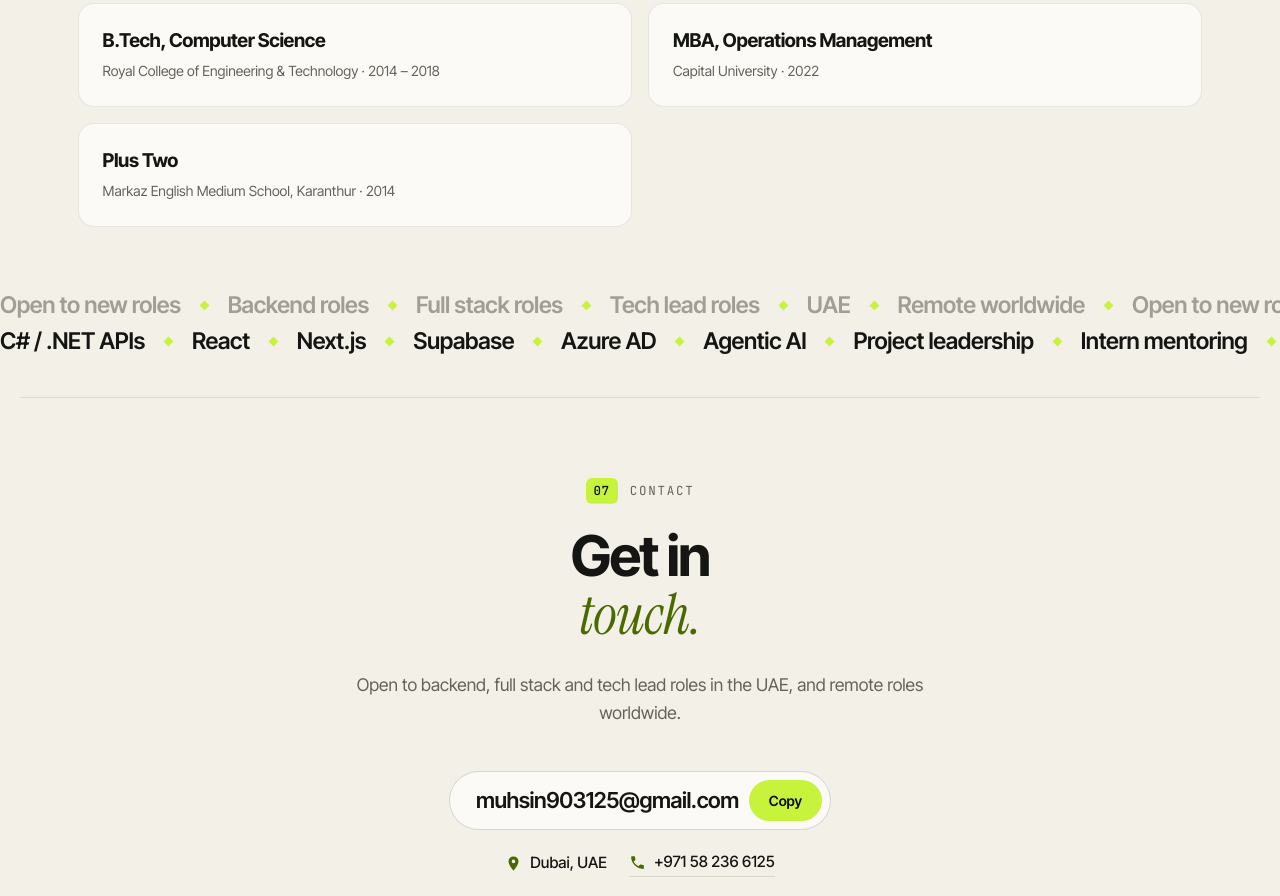
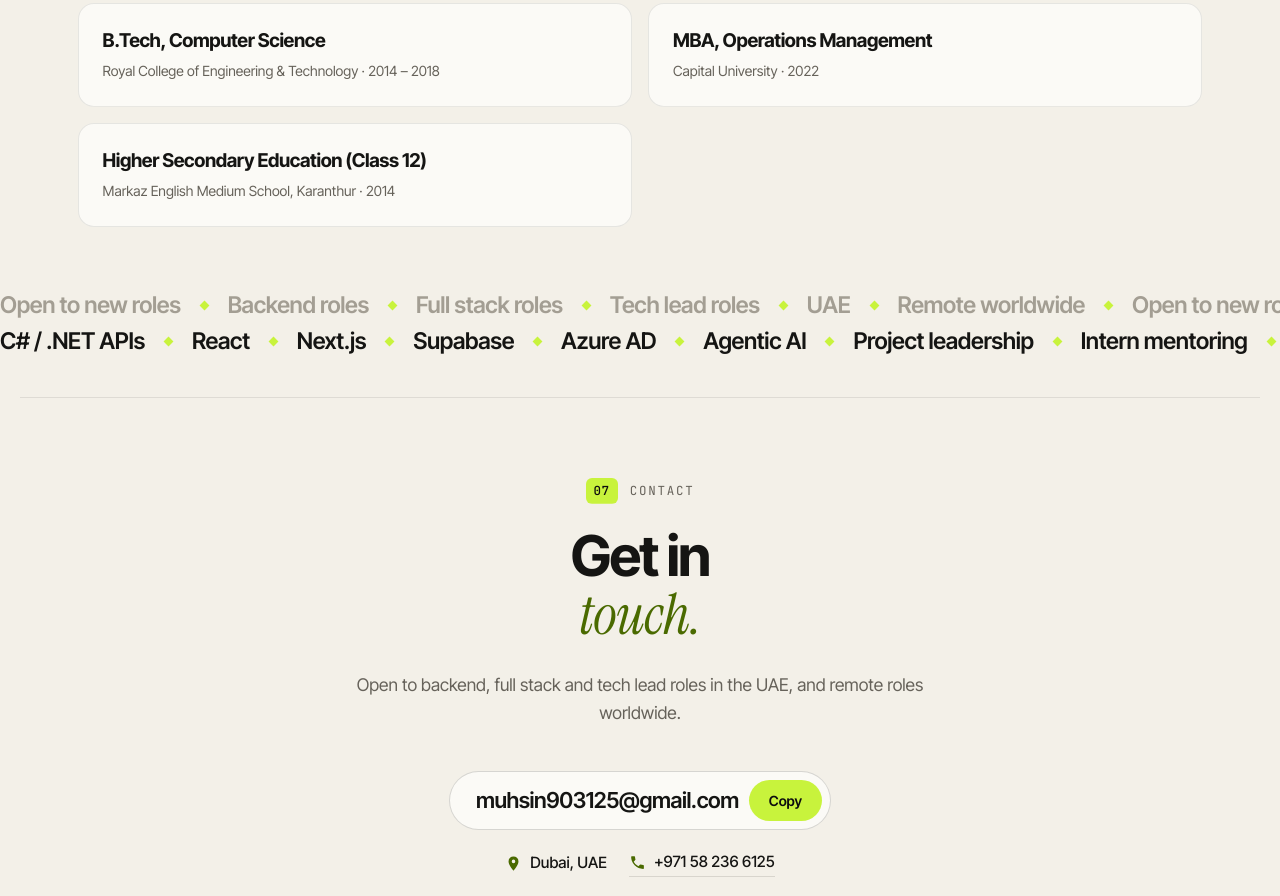
Before and after one commit to Muhsin903125/muhsin903125.github.io, a plain HTML site: page index.html in a window 1280 px wide. Shown: the part 6742-7638 px from the top of the page. Drawn offline with Linux system fonts and the light colour scheme.

Commit message:
Rename Plus Two to Higher Secondary Education (Class 12)
Co-Authored-By: Claude Opus 5.5 <noreply@anthropic.com>
Claude-Session: https://claude.ai/code/session_01XyKVNaig8czSMMci6p1Znr

```diff
--- a/index.html
+++ b/index.html
@@ -571,7 +571,7 @@
   <div class="edu">
     <div><b>B.Tech, Computer Science</b><span>Royal College of Engineering &amp; Technology &middot; 2014 &ndash; 2018</span></div>
     <div><b>MBA, Operations Management</b><span>Capital University &middot; 2022</span></div>
-    <div><b>Plus Two</b><span>Markaz English Medium School, Karanthur &middot; 2014</span></div>
+    <div><b>Higher Secondary Education (Class 12)</b><span>Markaz English Medium School, Karanthur &middot; 2014</span></div>
   </div>
 </section>
 
```
